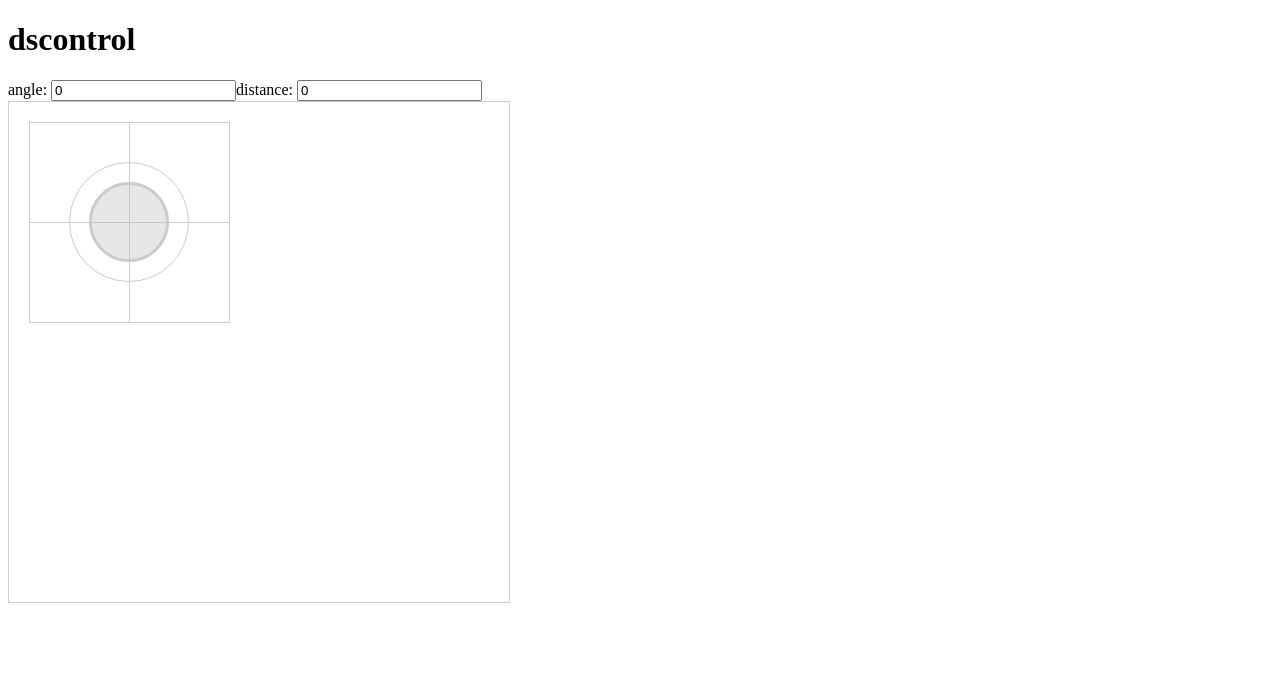
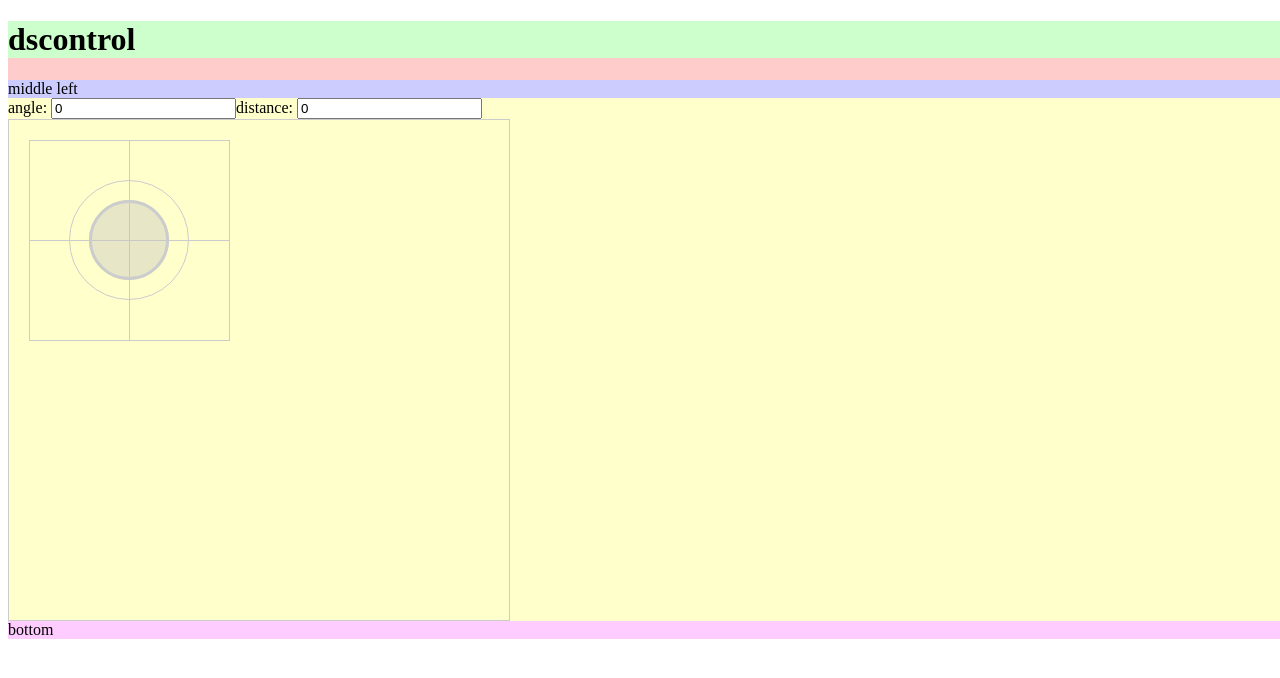
Before and after one commit to awforsythe/dscontrol-app, a React app: page / in a window 1280 px wide. Shown: the top 678 px of the page. Built offline with nearby package versions, Linux system fonts and the light colour scheme.

Commit message:
Add top-level divs

```diff
--- a/src/index.jsx
+++ b/src/index.jsx
@@ -1,14 +1,24 @@
 import React, { useState } from 'react'
 import ReactDOM from 'react-dom'
+import styled from 'styled-components'
 
 import Joystick from './components/Joystick.jsx'
+
+import './style.css'
 
 function App() {
   const [angle, setAngle] = useState(0.0)
   const [distance, setDistance] = useState(0.0)
   return (
     <>
+      <div id="main-top">
         <h1>dscontrol</h1>
+      </div>
+      <div id="main-middle">
+        <div id="main-left">
+          middle left
+        </div>
+        <div id="main-right">
           <label>angle: </label>
           <input
             type="number"
@@ -34,6 +44,11 @@ function App() {
               }}
             />
           </div>
+        </div>
+      </div>
+      <div id="main-bottom">
+        bottom
+      </div>
     </>
   );
 }
--- /dev/null
+++ b/src/style.css
@@ -0,0 +1,24 @@
+html, body {
+    width: 100%;
+    height: 100%;
+}
+
+#main {
+    background-color: #fcc;
+}
+
+#main-top {
+    background-color: #cfc;
+}
+
+#main-left {
+    background-color: #ccf;
+}
+
+#main-right {
+    background-color: #ffc;
+}
+
+#main-bottom {
+    background-color: #fcf;
+}
```
Lines whose indentation alone changed are shown as unchanged.
